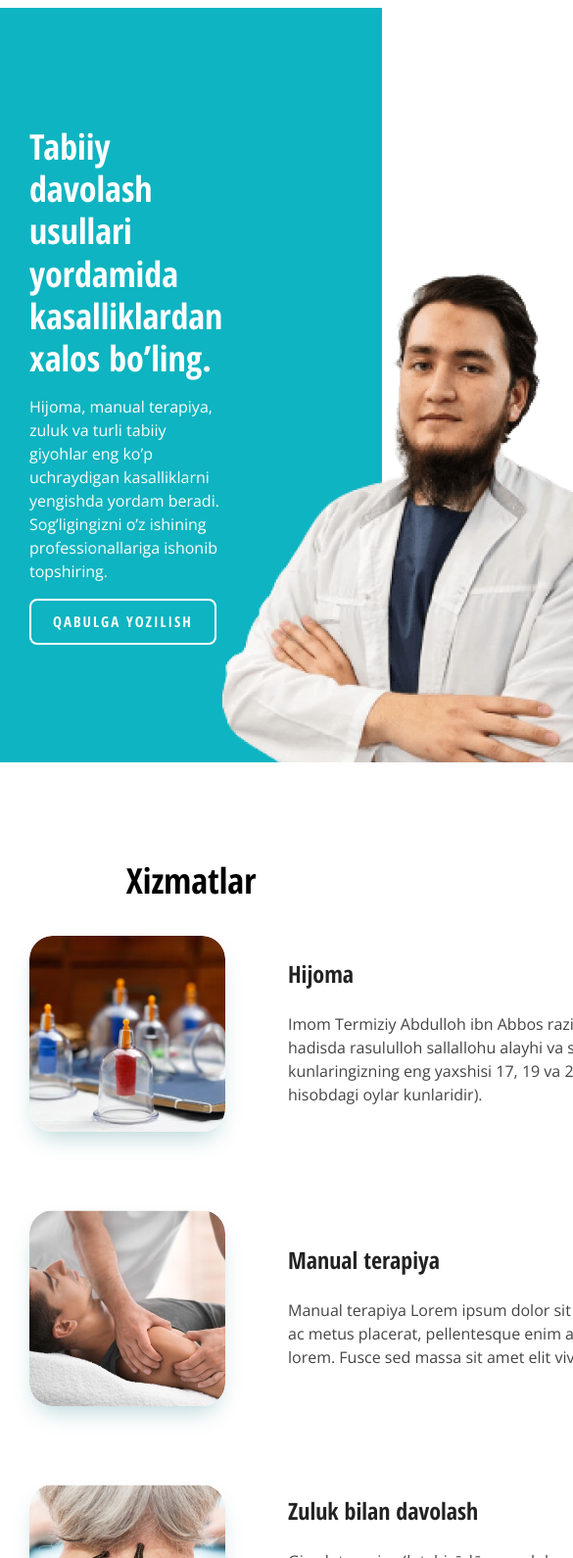
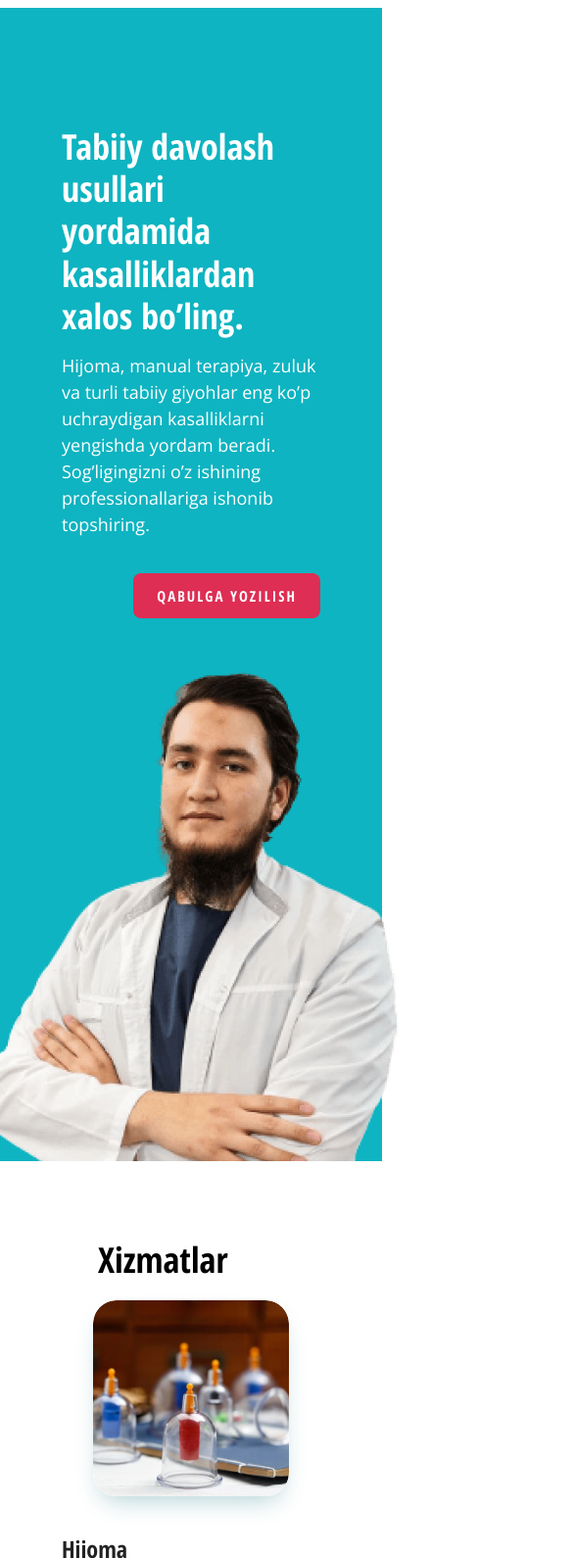
Before and after one commit to MIRZOULUGBEK9008/ansormed-by-teacher, a plain HTML site: page index.html in a window 390 px wide. Shown: the part 90-1680 px from the top of the page at 98% size, 585 px wide, since content can reach past the window. Drawn offline with nearby package versions, Linux system fonts and the light colour scheme.

Commit message:
Add responsibility into max-width: 1000px;

```diff
--- a/css/styles.css
+++ b/css/styles.css
@@ -10,6 +10,7 @@
   height: 100%;
   background-color: #0EB4C1;
   transition: transform 0.6s ease;
+  z-index: 999;
 }
 
 .lds-ripple-wrapper--none {
@@ -152,10 +153,6 @@ body {
 
 
 /* SITE NAVIGATOR  */
-.sitenav {
-  margin-left: 30px;
-}
-
 .sitenav__list {
   display: flex;
   align-items: center;
@@ -202,53 +199,64 @@ body {
 
 
 
-/* MAIN-LINK  */
-.cta-link {
+/* BUTTON  */
+.button {
   display: inline-block;
-  background-color: #DE2E54;
+  color: #fff;
+  background-color: transparent;
   border-radius: 8px;
-  border: 2px solid #DE2E54;
-  padding-top: 10px;
-  padding-bottom: 10px;
-  padding-right: 22px;
-  padding-left: 22px;
+  border: 2px solid transparent;
+  padding: 10px 22px;
   text-decoration: none;
   text-transform: uppercase;
-  font-family: "Open Sans Condensed";
+  text-align: center;
+  font-family: "Open Sans Condensed", "Arial", sans-serif;
   font-size: 15px;
   font-weight: 700;
   letter-spacing: 2px;
-  color: #fff;
   white-space: nowrap;
   transition: background-color 0.3s ease;
 }
 
-.cta-link:hover {
-  background-color: #fff;
+.button--opacity:hover {
+  opacity: 0.8;
+}
+
+.button--opacity:active {
+  opacity: 0.6;
+}
+
+.button--red {
+  background-color: #DE2E54;
+}
+
+.button--red:hover {
+  background-color: transparent;
   color: #DE2E54;
   border-color: #DE2E54;
 }
 
-.cta-link:active {
+.button--red:active {
   background-color: #DE2E54;
   color: #fff;
   opacity: 0.6;
 }
 
-.cta-link--transparent {
-  background-color: transparent;
+.button--white {
   border-color: #fff;
 }
 
-.cta-link--transparent:hover {
-  border-color: transparent;
-  background-color: rgba(222, 46, 84, 1);
-  color: #fff;
+.button--white:not(:last-child) {
+  margin-right: 40px;
 }
 
-.cta-link--transparent:active {
+.button--white:hover {
+  border-color: #DE2E54;
+  background-color: #DE2E54;
+}
+
+.button--white:active {
   background-color: rgba(222, 46, 84, 0.6);
-  opacity: 1;
 }
 
 
@@ -264,36 +272,38 @@ body {
 }
 
 .hero__content {
-  width: 500px;
+  display: flex;
+  flex-direction: column;
+  align-items: flex-start;
   padding-top: 120px;
   padding-bottom: 120px;
+  max-width: 500px;
+  width: 100%;
 }
 
 .hero__heading {
   margin-top: 0;
   margin-bottom: 16px;
-  font-family: "Open Sans Condensed";
+  font-family: "Open Sans Condensed", "Arial", sans-serif;
   font-size: 36px;
-  font-weight: 700;
   line-height: 1.2;
 }
 
-.hero__text {
+.hero__description {
   margin-top: 0;
   margin-bottom: 36px;
-  font-family: "Open Sans";
+  font-family: "Open Sans", "Arial", sans-serif;
   font-size: 18px;
   font-weight: 400;
   line-height: 27px;
-  width: 440px;
 }
 
 .hero__img {
-  align-self: flex-end;
-}
-
-.cta-link--transparent:not(:last-child) {
-  margin-right: 40px;
+  display: block;
+  width: 423px;
+  height: 504px;
+  object-fit: cover;
+  margin-top: auto;
 }
 
 
@@ -307,15 +317,13 @@ body {
   margin-top: 0;
   margin-bottom: 56px;
   text-align: center;
-  font-family: "Open Sans Condensed";
+  font-family: "Open Sans Condensed", "Arial", sans-serif;
   font-size: 36px;
-  font-weight: 700;
   line-height: 1.2px;
-  color: rgba(0, 0, 0, 1);
+  color: #000;
 }
 
 .services-list {
-  width: 864px;
   padding: 0;
   margin: 0;
   margin-left: auto;
@@ -334,6 +342,7 @@ body {
 }
 
 .services-list__img {
+  display: block;
   width: 200px;
   height: 200px;
   object-fit: cover;
@@ -350,7 +359,7 @@ body {
 .services-list__title {
   margin-top: 0;
   margin-bottom: 24px;
-  font-family: "Open Sans Condensed";
+  font-family: "Open Sans Condensed", "Arial", sans-serif;
   font-size: 24px;
   line-height: 1.2;
   color: #222;
@@ -360,7 +369,7 @@ body {
   margin: 0;
 }
 
-.cta-link-wrapper {
+.index-services__button--red-wrapper {
   display: flex;
   justify-content: center;
 }
@@ -436,7 +445,65 @@ body {
 }
 
 
+/* 1100px */
+@media (max-width: 1100px) {
+  .site-header__button {
+    position: fixed;
+    right: 8%;
+    bottom: 8%;
+  }
+}
+
+
 /* 1000px */
-/* @media (max-width: 1000px) {
+@media (max-width: 1000px) {
+  .button--opacity {
+    margin-left: auto;
+  }
+
+  .site-header__button {
+    display: none;
+  }
+
+  .hero__container {
+    flex-direction: column;
+    align-items: center;
+    justify-content: stretch;
+  }
+
+  .hero__content {
+    padding-bottom: 50px;
+    max-width: 80%;
+  }
+
+  .index-services {
+    padding-top: 100px;
+    padding-bottom: 100px;
+  }
+
+  .index-services__heading {
+    margin-bottom: 40px;
+    margin-left: 70px;
+    text-align: left;
+  }
+
+  .services-list__item {
+    flex-direction: column;
+  }
+
+  .services-list__img {
+    margin-right: 0;
+    margin-bottom: 40px;
+  }
+
+  .services-list__content {
+    max-width: 80%;
+    text-align: justify;
+  }
+}
+
+
+/* 800px */
+/* @media (max-width: 800px) {
 
 } */
--- a/index.html
+++ b/index.html
@@ -71,7 +71,7 @@
       </nav>
 
       <!-- CTA  -->
-      <a class="cta-link" href="#index-cta">Qabulga yozilish</a>
+      <a class="button button--red site-header__button" href="#index-cta">Qabulga yozilish</a>
     </div>
   </header>
 
@@ -79,18 +79,18 @@
   <!-- MAIN CONTENT -->
   <main class="main-content">
 
-    <section class="hero">
+    <div class="hero">
       <div class="hero__container container">
         <div class="hero__content">
           <h1 class="hero__heading">Tabiiy davolash usullari yordamida kasalliklardan xalos bo’ling.</h1>
           <p class="hero__description">Hijoma, manual terapiya, zuluk va turli tabiiy giyohlar eng ko’p uchraydigan kasalliklarni yengishda yordam beradi. Sog’ligingizni o’z ishining professionallariga ishonib topshiring.</p>
 
-          <a class="cta-link cta-link--transparent" href="#index-cta">qabulga yozilish</a>
+          <a class="button button--red button--opacity" href="#index-cta">Qabulga yozilish</a>
         </div>
 
         <img class="hero__img" src="img/hero-img.png" alt="Ulug`bek Azamatov, tabib, hajjjom" width="423" height="504" srcset="img/hero-img.png 1x, img/hero-img@2x.png 2x">
       </div>
-    </section>
+    </div>
 
 
     <!-- INDEX SERVICES  -->
@@ -134,8 +134,8 @@
               </li>
             </ul>
 
-            <div class="cta-link-wrapper">
-              <a class="cta-link" href="#index-cta">qabulga yozilish</a>
+            <div class="index-services__button--red-wrapper">
+              <a class="button button--red" href="#index-cta">Qabulga yozilish</a>
             </div>
           </div>
         </section>
@@ -146,10 +146,10 @@
           <div class="container">
             <h2 class="cta__heading">Qabulga ro’yxatdan o’ting</h2>
             <div class="cta__links">
-              <a class="cta-link cta-link--transparent"
-              href="tel:+998901333344">qo’ng’iroq qilish</a>
+              <a class="button button--white"
+              href="tel:+998901333344">Qo’ng’iroq qilish</a>
 
-              <a class="cta-link cta-link--transparent" href="https://t.me/ansormed" target="_blank">telegramdan yozish</a>
+              <a class="button button--white" href="https://t.me/ansormed" target="_blank">Telegramdan yozish</a>
             </div>
           </div>
         </section>
```
